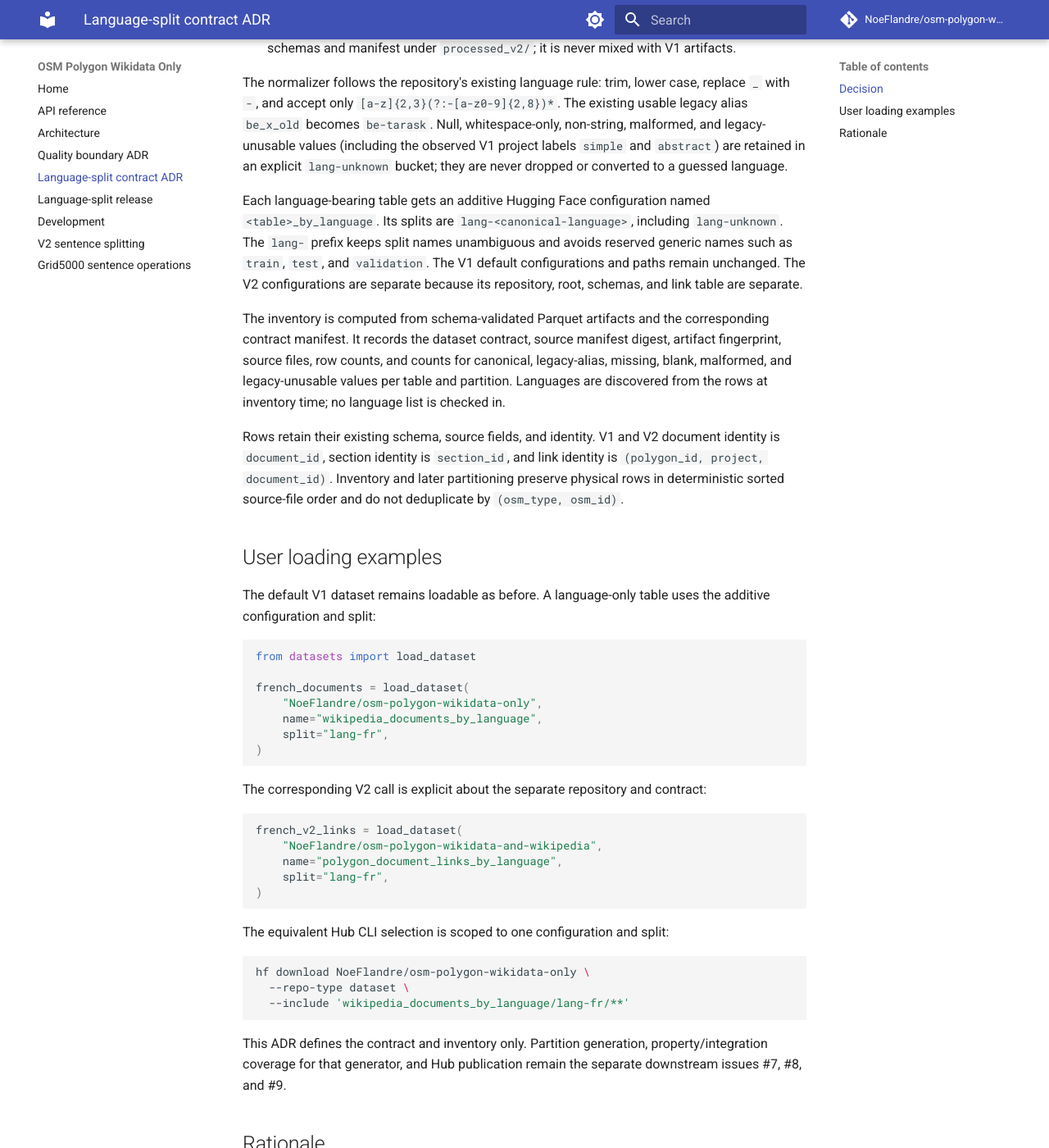
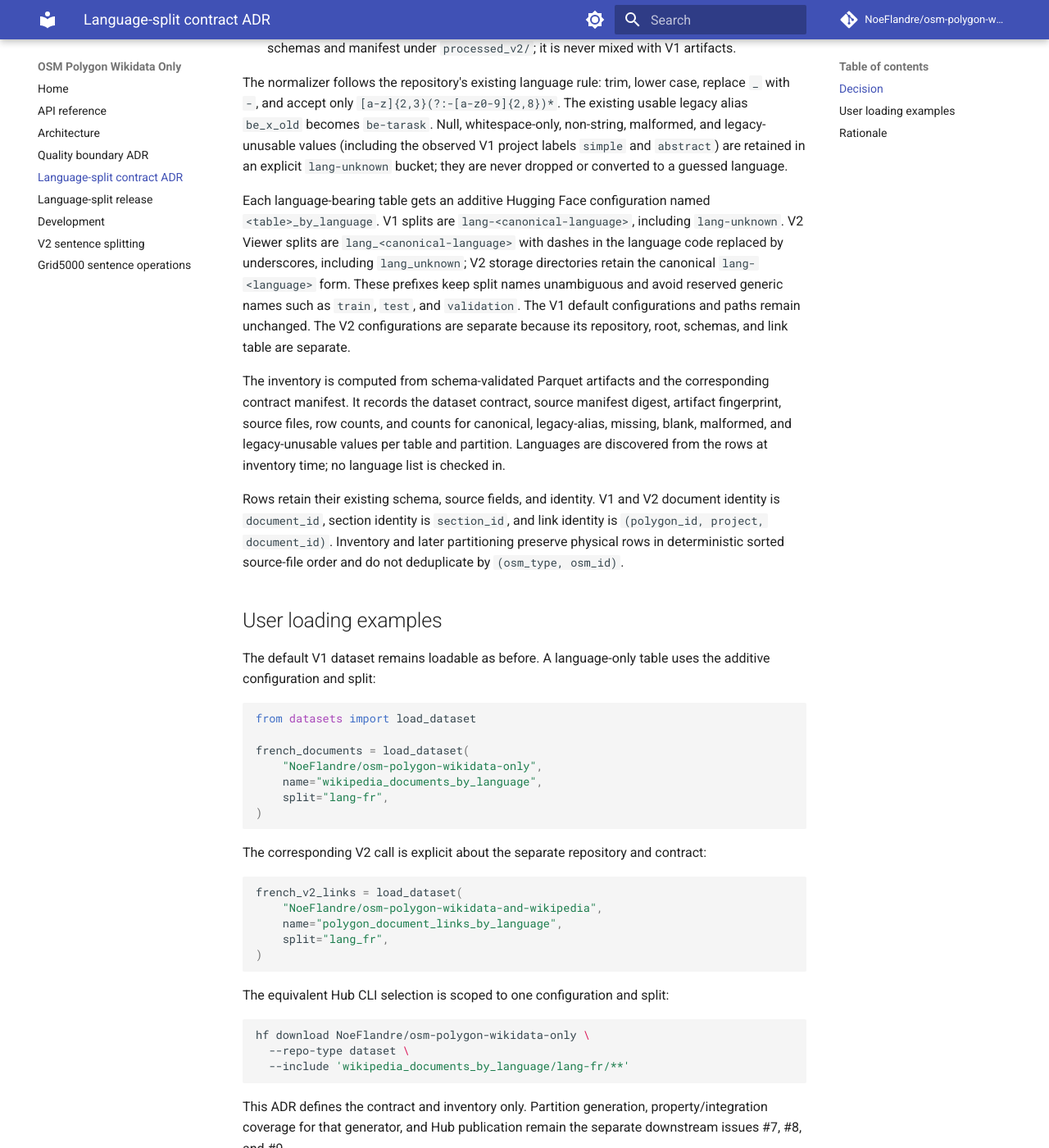
Before and after one commit to NoeFlandre/osm-polygon-wikidata-only, an MkDocs documentation site: the page built from docs/adr/0002-language-split-contract.md, in a window 1280 px wide and 1400 px high, scrolled down 554 px. Shown: the whole window at 82% size. Built offline with MkDocs 1.6.1 and Material for MkDocs 9.7.7, drawn with Linux system fonts in a browser that asks for light colours; comment, search, counter and statistics services are not loaded.

````diff
--- a/docs/adr/0002-language-split-contract.md
+++ b/docs/adr/0002-language-split-contract.md
@@ -31,11 +31,14 @@
 they are never dropped or converted to a guessed language.
 
 Each language-bearing table gets an additive Hugging Face configuration named
-`<table>_by_language`. Its splits are `lang-<canonical-language>`, including
-`lang-unknown`. The `lang-` prefix keeps split names unambiguous and avoids
-reserved generic names such as `train`, `test`, and `validation`. The V1
-default configurations and paths remain unchanged. The V2 configurations are
-separate because its repository, root, schemas, and link table are separate.
+`<table>_by_language`. V1 splits are `lang-<canonical-language>`, including
+`lang-unknown`. V2 Viewer splits are `lang_<canonical-language>` with dashes in
+the language code replaced by underscores, including `lang_unknown`; V2 storage
+directories retain the canonical `lang-<language>` form. These prefixes keep
+split names unambiguous and avoid reserved generic names such as `train`,
+`test`, and `validation`. The V1 default configurations and paths remain
+unchanged. The V2 configurations are separate because its repository, root,
+schemas, and link table are separate.
 
 The inventory is computed from schema-validated Parquet artifacts and the
 corresponding contract manifest. It records the dataset contract, source
@@ -72,7 +75,7 @@
 french_v2_links = load_dataset(
     "NoeFlandre/osm-polygon-wikidata-and-wikipedia",
     name="polygon_document_links_by_language",
-    split="lang-fr",
+    split="lang_fr",
 )
 ```
 
````
Also changed, not shown: docs/index.md (+9 -4 lines), docs/superpowers/specs/2026-09-18-v2-language-shard-aggregation-design.md (+1 -1 lines), 1 other file.
